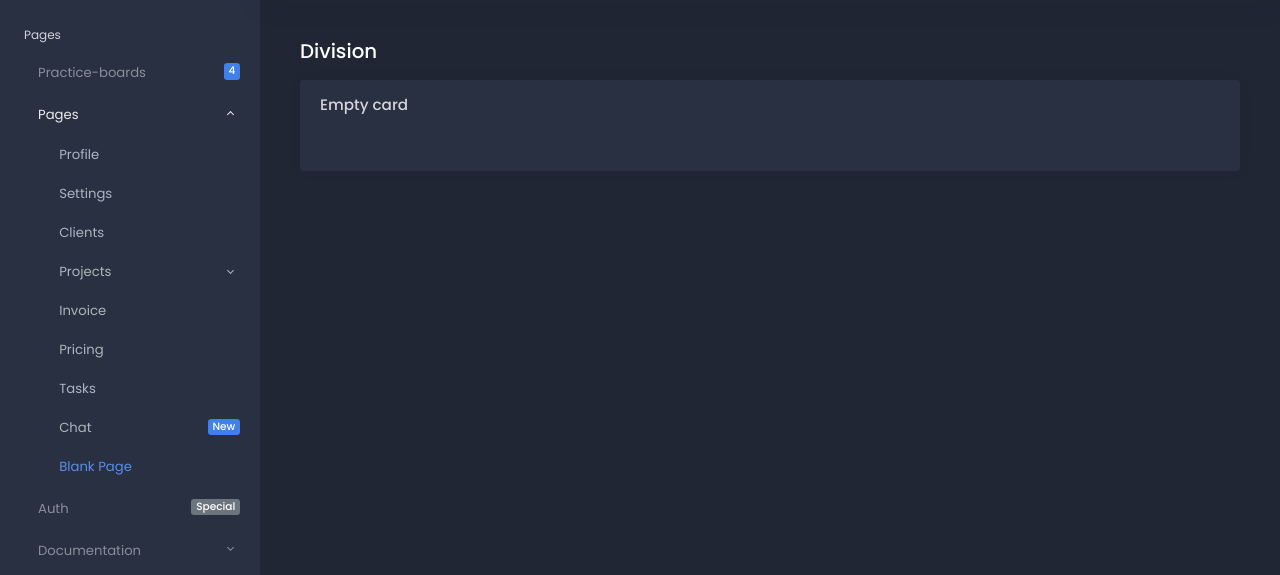
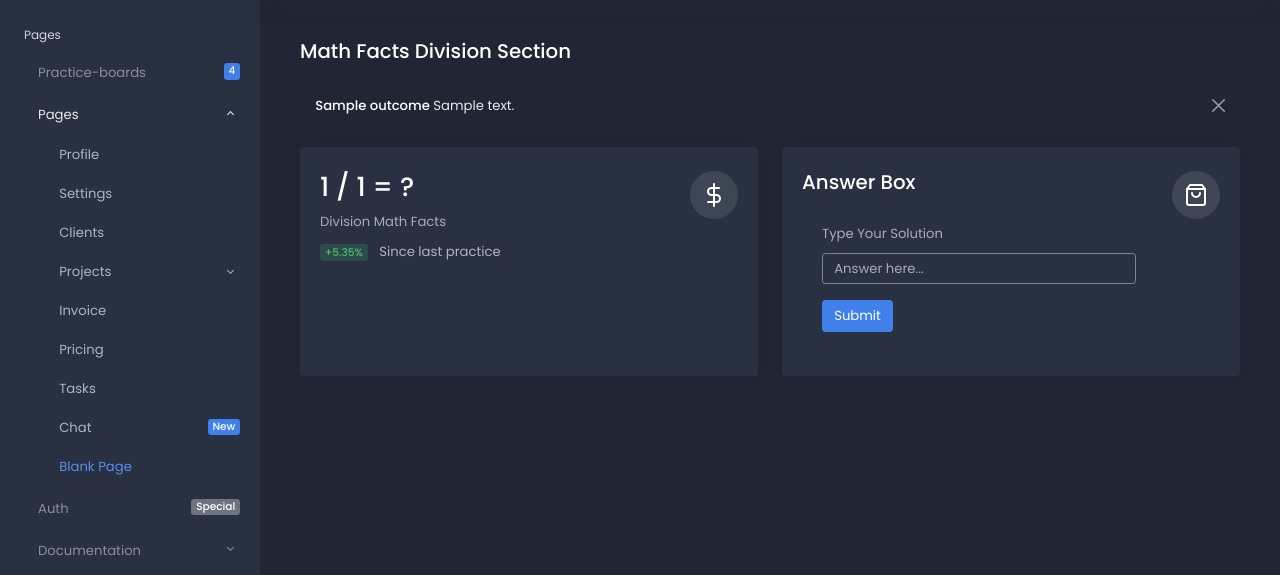
Before and after one commit to M-W-Kirk/kcoremath, a Django app: template kcoremath/website/templates/divide.html in a window 1280 px wide. Shown: the part 66-641 px from the top of the page. Run offline with Django 3.2, Linux system fonts and the light colour scheme; the template is opened without the code that fills it: most values are stand-ins (such as "Sample title", 1, 10 or a date in 2020); some libraries are stand-ins or nearby versions.

Commit message:
updates added

```diff
--- a/kcoremath/website/templates/divide.html
+++ b/kcoremath/website/templates/divide.html
@@ -2,15 +2,62 @@
 {% block 'content' %}
 <main class="content">
     <div class="container-fluid p-0">
-        <h1 class="h3 mb-3">Division</h1>
-        <p>
+        <h1 class="h3 mb-3">Math Facts Division Section</h1>
+        {% if my_answer %}
+        <div class="alert alert-{{ color }} alert-dismissible" role="alert">
+            <button type="button" class="btn-close" data-bs-dismiss="alert" aria-label="Close"></button>
+            <div class="alert-message">
+                <strong>{{ outcome }}</strong> {{ my_answer }}
+            </div>
+        </div>
+        {% endif %}
         <div class="row">
-            <div class="col-12">
-                <div class="card">
-                    <div class="card-header">
-                        <h5 class="card-title mb-0">Empty card</h5>
+            <div class="col-12 col-sm-6 col-xxl-3 d-flex">
+                <div class="card flex-fill">
+                    <div class="card-body py-4">
+                        <div class="d-flex align-items-start">
+                            <div class="flex-grow-1">
+                                <h1 class="mb-2">{{ num_1 }} / {{ num_2 }} = ?</h1>
+                                <p class="mb-2">Division Math Facts</p>
+                                <div class="mb-0">
+                                    <span class="badge badge-soft-success me-2"> +5.35% </span>
+                                    <span class="text-muted">Since last practice</span>
+                                </div>
+                            </div>
+                            <div class="d-inline-block ms-3">
+                                <div class="stat">
+                                    <svg xmlns="http://www.w3.org/2000/svg" width="24" height="24" viewBox="0 0 24 24" fill="none" stroke="currentColor" stroke-width="2" stroke-linecap="round" stroke-linejoin="round" class="feather feather-dollar-sign align-middle text-success"><line x1="12" y1="1" x2="12" y2="23"></line><path d="M17 5H9.5a3.5 3.5 0 0 0 0 7h5a3.5 3.5 0 0 1 0 7H6"></path></svg>
+                                </div>
+                            </div>
+                        </div>
                     </div>
-                    <div class="card-body">
+                </div>
+            </div>
+            <div class="col-12 col-sm-6 col-xxl-3 d-flex">
+                <div class="card flex-fill">
+                    <div class="card-body py-4">
+                        <div class="d-flex align-items-start">
+                            <div class="flex-grow-1">
+                                <h3 class="mb-2">Answer Box</h3>
+                                <div class="card-body">
+                                    <form action="{% url 'website:divide' %}" method="POST">
+                                        {% csrf_token %}
+                                        <div class="mb-3">
+                                            <label class="form-label">Type Your Solution</label>
+                                            <input class="form-control" type="text" placeholder="Answer here..." name="answer"></input>
+                                            <input type="hidden" name="old_num_1" value="{{ num_1 }}">
+                                            <input type="hidden" name="old_num_2" value="{{ num_2 }}">
+                                        </div>
+                                        <button type="submit" class="btn btn-primary">Submit</button>
+                                    </form>
+                                </div>
+                            </div>
+                            <div class="d-inline-block ms-3">
+                                <div class="stat">
+                                    <svg xmlns="http://www.w3.org/2000/svg" width="24" height="24" viewBox="0 0 24 24" fill="none" stroke="currentColor" stroke-width="2" stroke-linecap="round" stroke-linejoin="round" class="feather feather-shopping-bag align-middle text-danger"><path d="M6 2L3 6v14a2 2 0 0 0 2 2h14a2 2 0 0 0 2-2V6l-3-4z"></path><line x1="3" y1="6" x2="21" y2="6"></line><path d="M16 10a4 4 0 0 1-8 0"></path></svg>
+                                </div>
+                            </div>
+                        </div>
                     </div>
                 </div>
             </div>
```
